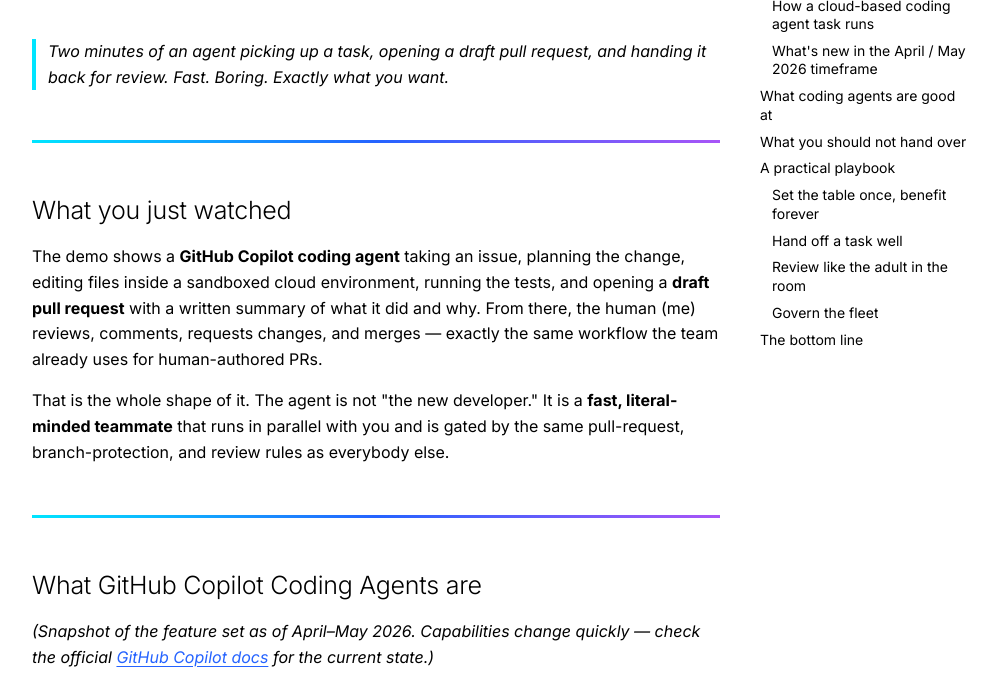
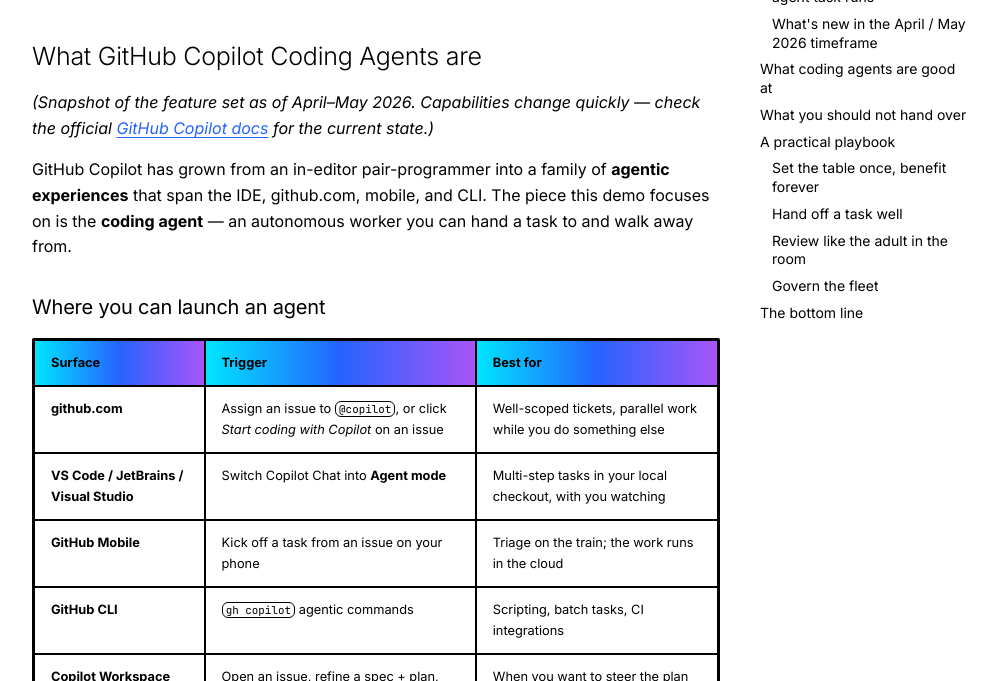
Before and after one commit to codess-aus/Friction-to-Flow, an MkDocs documentation site: the page built from docs/demo.md, in a window 1280 px wide and 900 px high, scrolled down 458 px, cut to the strip 219-900 px from the top of the window. Shown: the whole strip, without its empty margins (264-1261 px from the left). Built offline with MkDocs 1.6.1 and Material for MkDocs 9.7.7, drawn with Linux system fonts in a browser that asks for light colours; comment, search, counter and statistics services are not loaded; some of the changed text lies outside the part shown.

Commit message:
Remove home how-to section and demo video description
Agent-Logs-Url: https://github.com/codess-aus/Friction-to-Flow/sessions/9b1d3f82-0ff3-48db-9139-7d04c914dac2

Co-authored-by: codess-aus <5952956+codess-aus@users.noreply.github.com>

```diff
--- a/docs/demo.md
+++ b/docs/demo.md
@@ -8,27 +8,6 @@
   <a href="../assets/AgentsDemo.mp4">download the demo (MP4)</a> instead.
 </video>
 </div>
-
-> *Two minutes of an agent picking up a task, opening a draft pull request,
-> and handing it back for review. Fast. Boring. Exactly what you want.*
-
----
-
-## What you just watched
-
-The demo shows a **GitHub Copilot coding agent** taking an issue, planning
-the change, editing files inside a sandboxed cloud environment, running the
-tests, and opening a **draft pull request** with a written summary of what
-it did and why. From there, the human (me) reviews, comments, requests
-changes, and merges — exactly the same workflow the team already uses for
-human-authored PRs.
-
-That is the whole shape of it. The agent is not "the new developer." It is
-a **fast, literal-minded teammate** that runs in parallel with you and is
-gated by the same pull-request, branch-protection, and review rules as
-everybody else.
-
----
 
 ## What GitHub Copilot Coding Agents are
 
```
Also changed, not shown: docs/index.md (+0 -13 lines).
